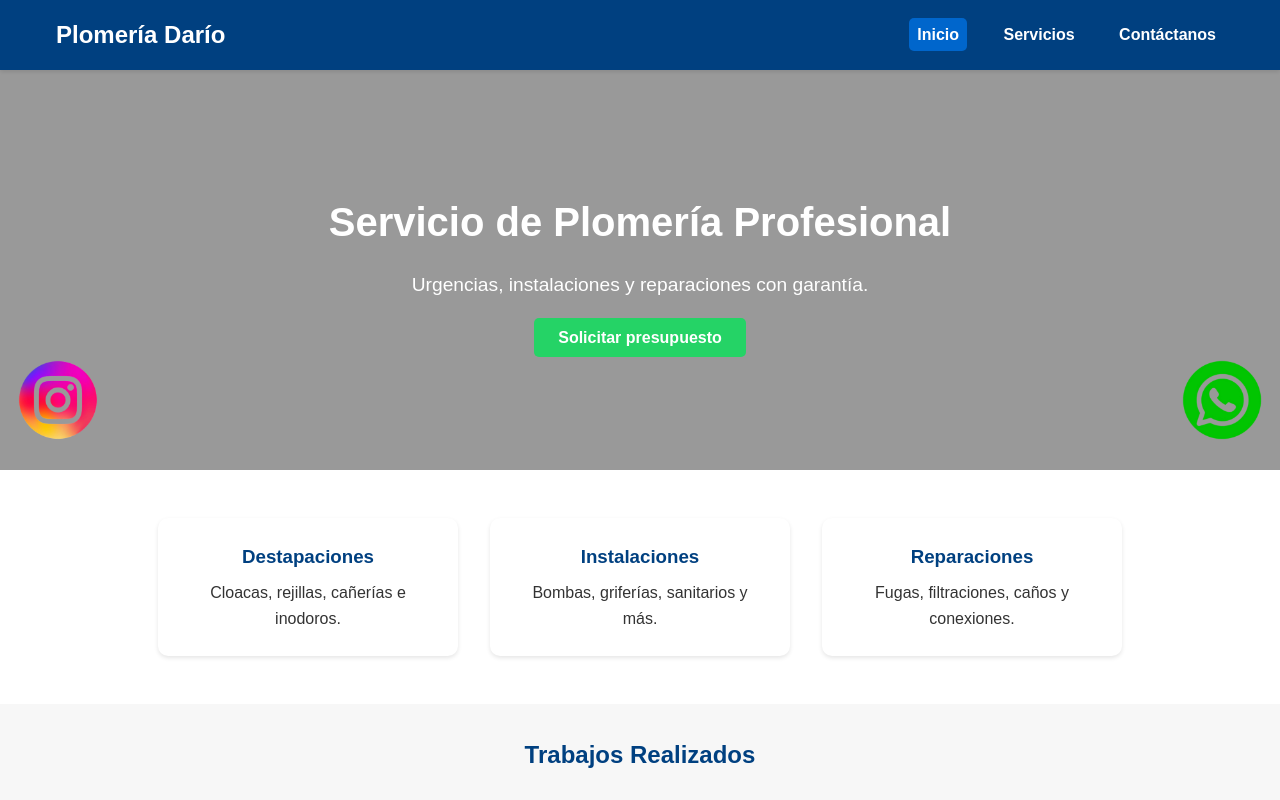
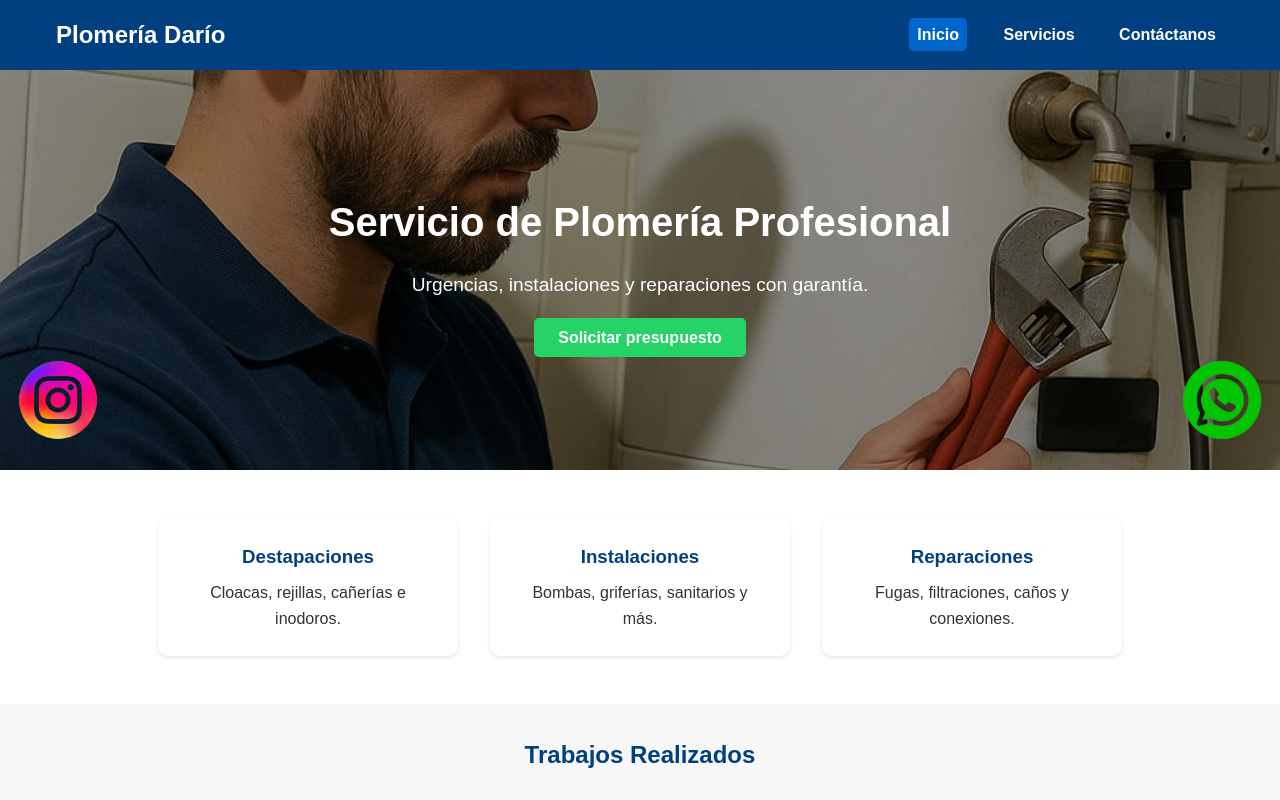
Before and after one commit to Franmona14/Proyecto3, a plain HTML site: page index.html in a window 1280 px wide. Shown: the top 800 px of the page. Drawn offline with Linux system fonts and the light colour scheme.

Commit message:
Update style.css

```diff
--- a/style.css
+++ b/style.css
@@ -53,7 +53,7 @@ body {
 /* HERO */
 .hero {
   position: relative;
-  background: url('Tu-imagen-central.jpg') center/cover no-repeat;
+  background: url('fondo.jpg') center/cover no-repeat;
   height: 400px;
   display: flex;
   align-items: center;
```
